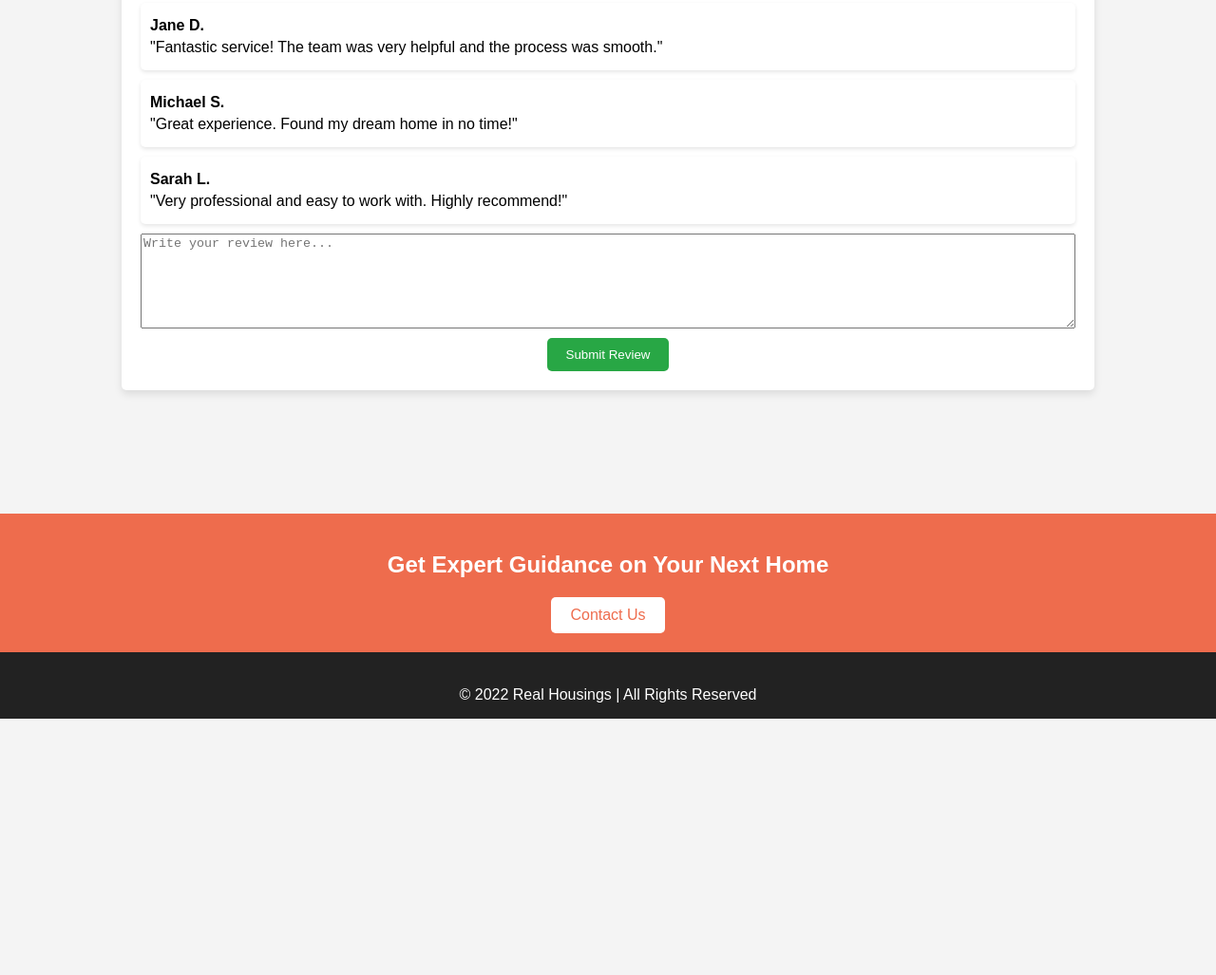
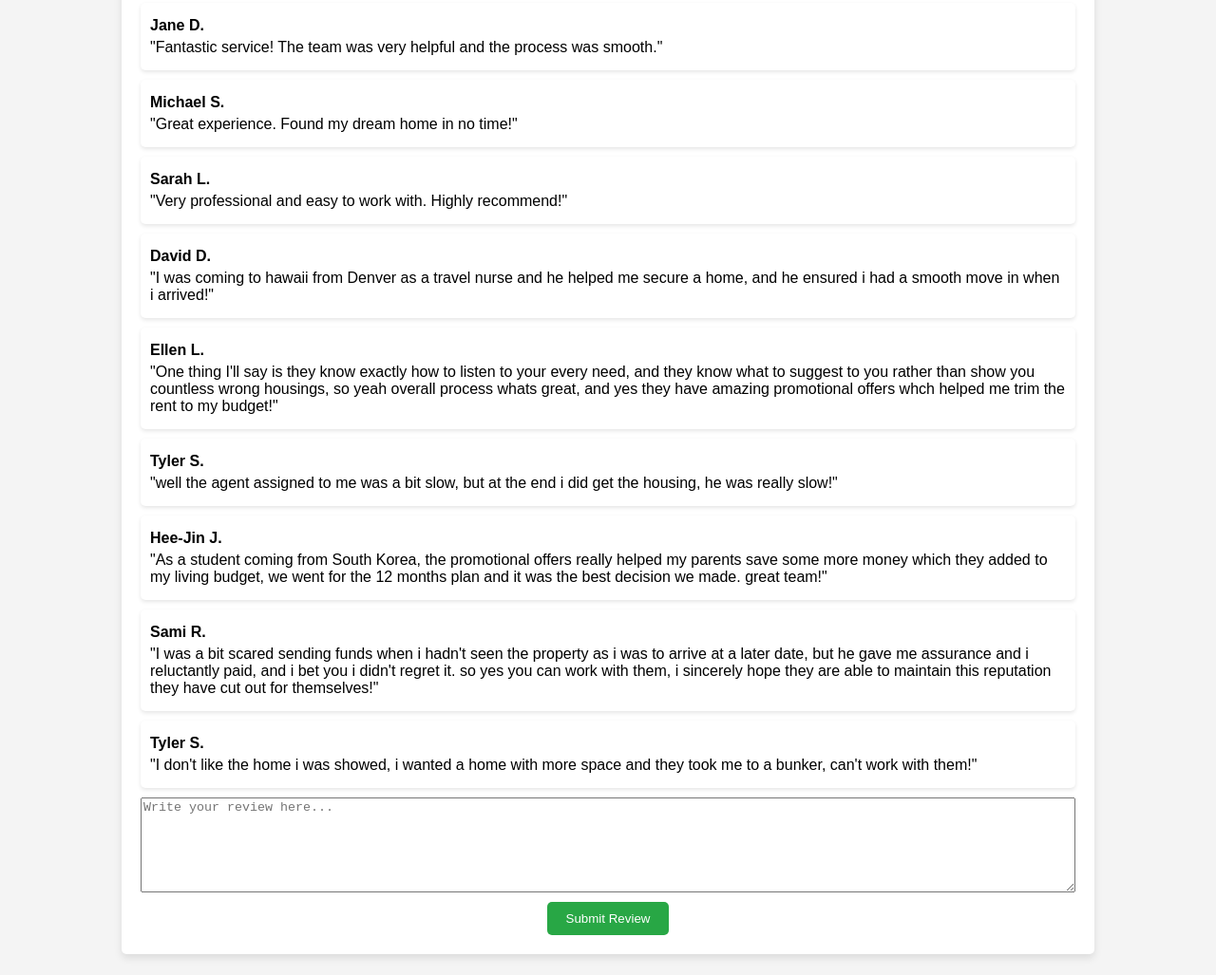
Before and after one commit to markjameslead/new-realestate, a plain HTML site: page html/testimonies.html in a window 1280 px wide. Shown: the part 258-1285 px from the top of the page at 95% size. Before the commit the page ends 1015 px from the top, so only its background shows below. Drawn offline with Linux system fonts and the light colour scheme.

Commit message:
new reviews

```diff
--- a/html/testimonies.html
+++ b/html/testimonies.html
@@ -57,6 +57,59 @@
           <p><strong>Sarah L.</strong></p>
           <p>"Very professional and easy to work with. Highly recommend!"</p>
         </div>
+        <div class="review">
+          <p><strong>David D.</strong></p>
+          <p>
+            "I was coming to hawaii from Denver as a travel nurse and he helped
+            me secure a home, and he ensured i had a smooth move in when i
+            arrived!"
+          </p>
+        </div>
+        <div class="review">
+          <p><strong>Ellen L.</strong></p>
+          <p>
+            "One thing I'll say is they know exactly how to listen to your every
+            need, and they know what to suggest to you rather than show you
+            countless wrong housings, so yeah overall process whats great, and
+            yes they have amazing promotional offers whch helped me trim the
+            rent to my budget!"
+          </p>
+        </div>
+        <div class="review">
+          <p><strong>Tyler S.</strong></p>
+          <p>
+            "well the agent assigned to me was a bit slow, but at the end i did
+            get the housing, he was really slow!"
+          </p>
+        </div>
+        <div class="review">
+          <p><strong>Hee-Jin J.</strong></p>
+          <p>
+            "As a student coming from South Korea, the promotional offers really
+            helped my parents save some more money which they added to my living
+            budget, we went for the 12 months plan and it was the best decision
+            we made. great team!"
+          </p>
+        </div>
+
+        <div class="review">
+          <p><strong>Sami R.</strong></p>
+          <p>
+            "I was a bit scared sending funds when i hadn't seen the property as
+            i was to arrive at a later date, but he gave me assurance and i
+            reluctantly paid, and i bet you i didn't regret it. so yes you can
+            work with them, i sincerely hope they are able to maintain this
+            reputation they have cut out for themselves!"
+          </p>
+        </div>
+
+        <div class="review">
+          <p><strong>Tyler S.</strong></p>
+          <p>
+            "I don't like the home i was showed, i wanted a home with more space
+            and they took me to a bunker, can't work with them!"
+          </p>
+        </div>
       </div>
       <div class="review-form">
         <textarea
```
